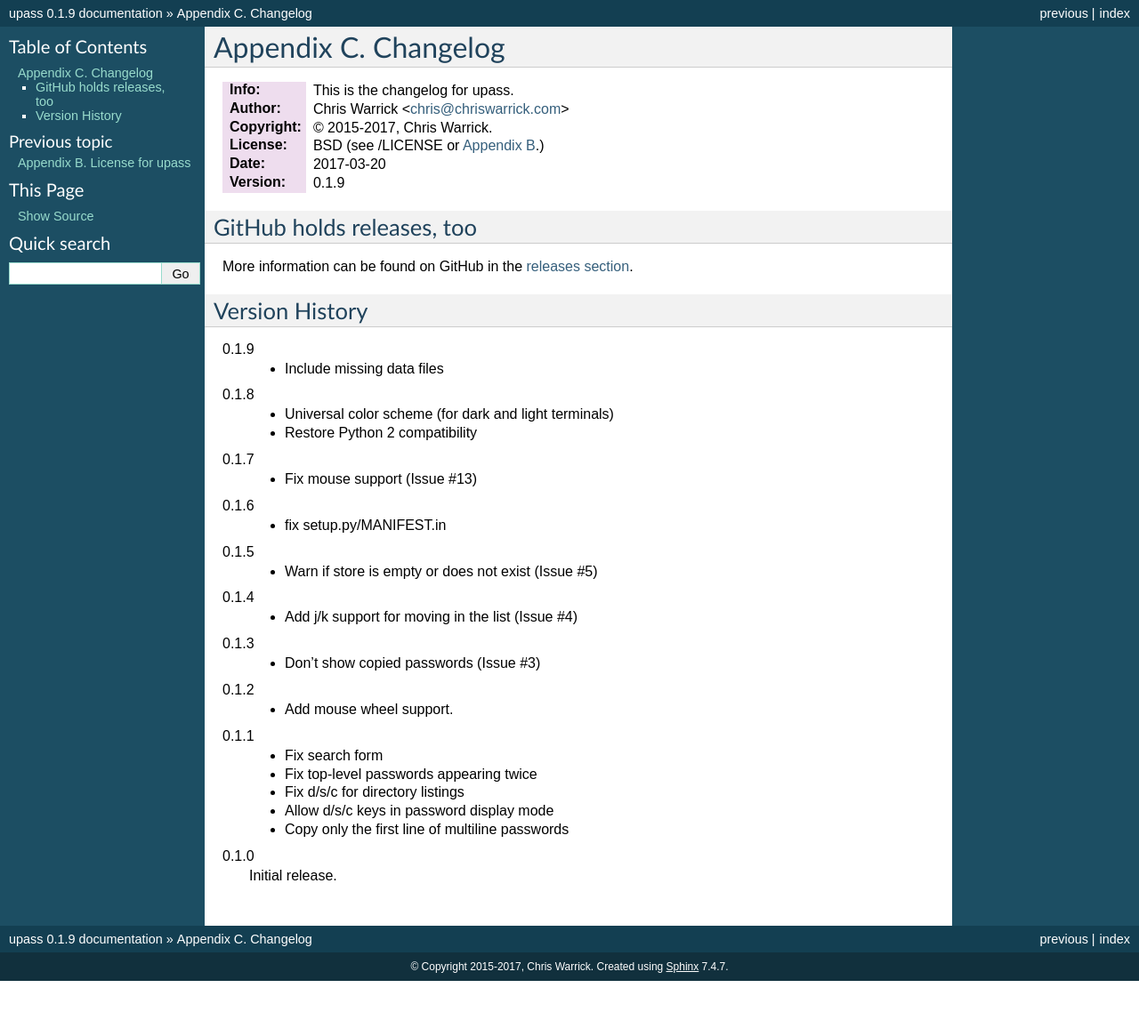
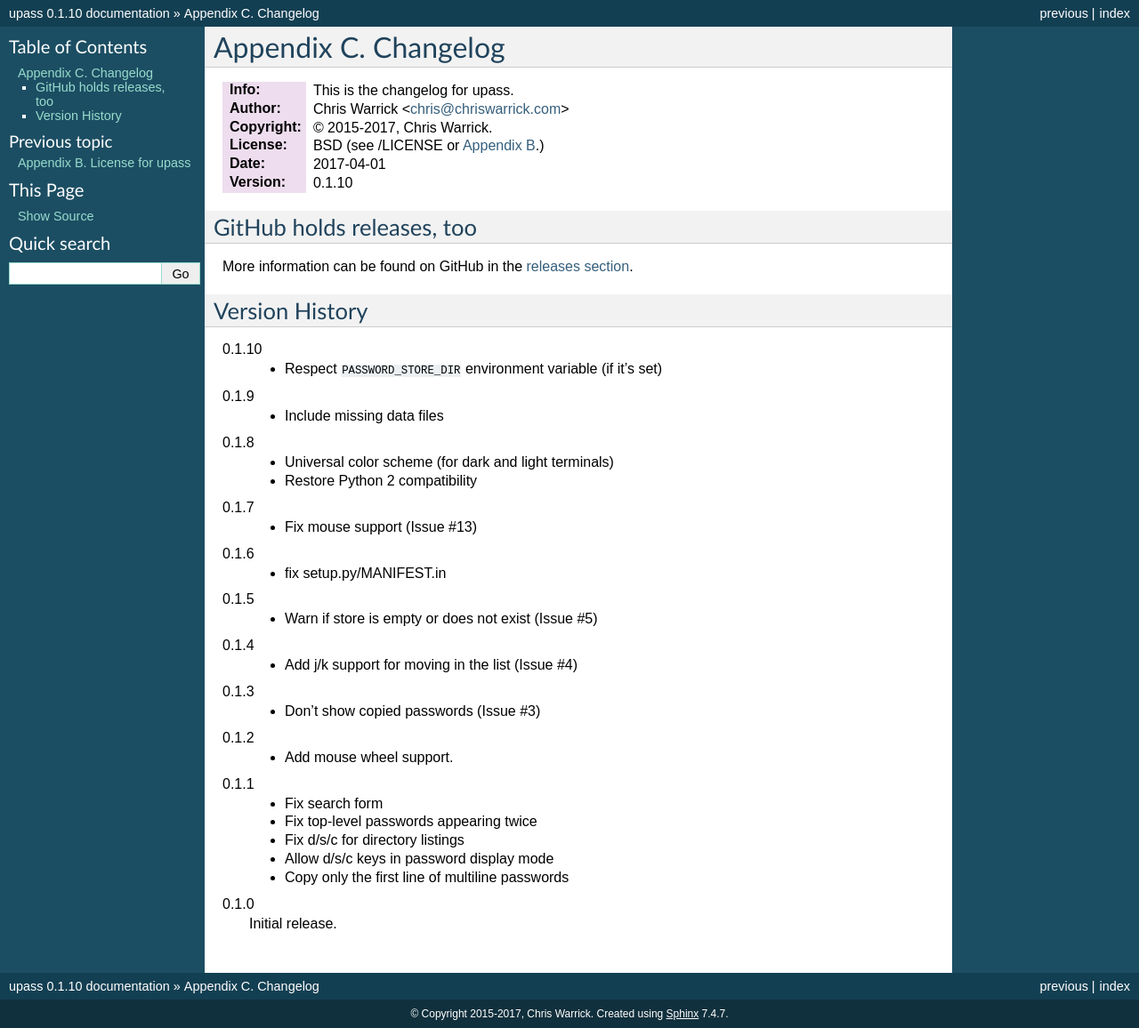
Before and after one commit to Kwpolska/upass, a Sphinx documentation site: the page built from docs/CHANGELOG.rst, in a window 1280 px wide. Shown: the whole page at 89% size. Built offline with Sphinx 7.4.7, drawn with Linux system fonts in a browser that asks for light colours; before the commit the page ends 1103 px from its top, so only the background shows below that.

Commit message:
v0.1.10: Respect PASSWORD_STORE_DIR
Signed-off-by: Chris Warrick <kwpolska@gmail.com>

```diff
--- a/README.rst
+++ b/README.rst
@@ -4,8 +4,8 @@
 :Info: This is the README file for upass.
 :Author: Chris Warrick <chris@chriswarrick.com>
 :Copyright: © 2015-2017, Chris Warrick.
-:Date: 2017-03-20
-:Version: 0.1.9
+:Date: 2017-04-01
+:Version: 0.1.10
 
 .. image:: https://chriswarrick.com/galleries/upass/directory-listing.png
 
--- a/docs/CHANGELOG.rst
+++ b/docs/CHANGELOG.rst
@@ -5,8 +5,8 @@
 :Author: Chris Warrick <chris@chriswarrick.com>
 :Copyright: © 2015-2017, Chris Warrick.
 :License: BSD (see /LICENSE or :doc:`Appendix B <LICENSE>`.)
-:Date: 2017-03-20
-:Version: 0.1.9
+:Date: 2017-04-01
+:Version: 0.1.10
 
 .. index:: CHANGELOG
 
@@ -18,6 +18,9 @@
 
 Version History
 ===============
+
+0.1.10
+    * Respect ``PASSWORD_STORE_DIR`` environment variable (if it’s set)
 
 0.1.9
     * Include missing data files
--- a/docs/LICENSE.rst
+++ b/docs/LICENSE.rst
@@ -5,8 +5,8 @@
 :Author: Chris Warrick <chris@chriswarrick.com>
 :Copyright: © 2015-2017, Chris Warrick.
 :License: BSD (see /LICENSE or :doc:`Appendix B <LICENSE>`.)
-:Date: 2017-03-20
-:Version: 0.1.9
+:Date: 2017-04-01
+:Version: 0.1.10
 
 .. index:: LICENSE
 
--- a/docs/README.rst
+++ b/docs/README.rst
@@ -4,8 +4,8 @@
 :Info: This is the README file for upass.
 :Author: Chris Warrick <chris@chriswarrick.com>
 :Copyright: © 2015-2017, Chris Warrick.
-:Date: 2017-03-20
-:Version: 0.1.9
+:Date: 2017-04-01
+:Version: 0.1.10
 
 .. image:: https://chriswarrick.com/galleries/upass/directory-listing.png
 
--- a/docs/conf.py
+++ b/docs/conf.py
@@ -48,9 +48,9 @@
 # built documents.
 #
 # The short X.Y version.
-version = '0.1.9'
+version = '0.1.10'
 # The full version, including alpha/beta/rc tags.
-release = '0.1.9'
+release = '0.1.10'
 
 # The language for content autogenerated by Sphinx. Refer to documentation
 # for a list of supported languages.
--- a/setup.py
+++ b/setup.py
@@ -7,7 +7,7 @@
     dependencies = [l.strip() for l in fh]
 
 setup(name='upass',
-      version='0.1.9',
+      version='0.1.10',
       description='Console UI for pass.',
       keywords='upass',
       author='Chris Warrick',
--- a/upass/__init__.py
+++ b/upass/__init__.py
@@ -1,5 +1,5 @@
 # -*- encoding: utf-8 -*-
-# upass v0.1.9
+# upass v0.1.10
 # Console UI for pass.
 # Copyright © 2015-2017, Chris Warrick.
 # All rights reserved.
@@ -44,7 +44,7 @@
 import configparser
 
 __title__ = 'upass'
-__version__ = '0.1.9'
+__version__ = '0.1.10'
 __author__ = 'Chris Warrick'
 __license__ = '3-clause BSD'
 __docformat__ = 'restructuredtext en'
```
Also changed, not shown: CHANGELOG.rst (+5 -2 lines), 4 other files.
